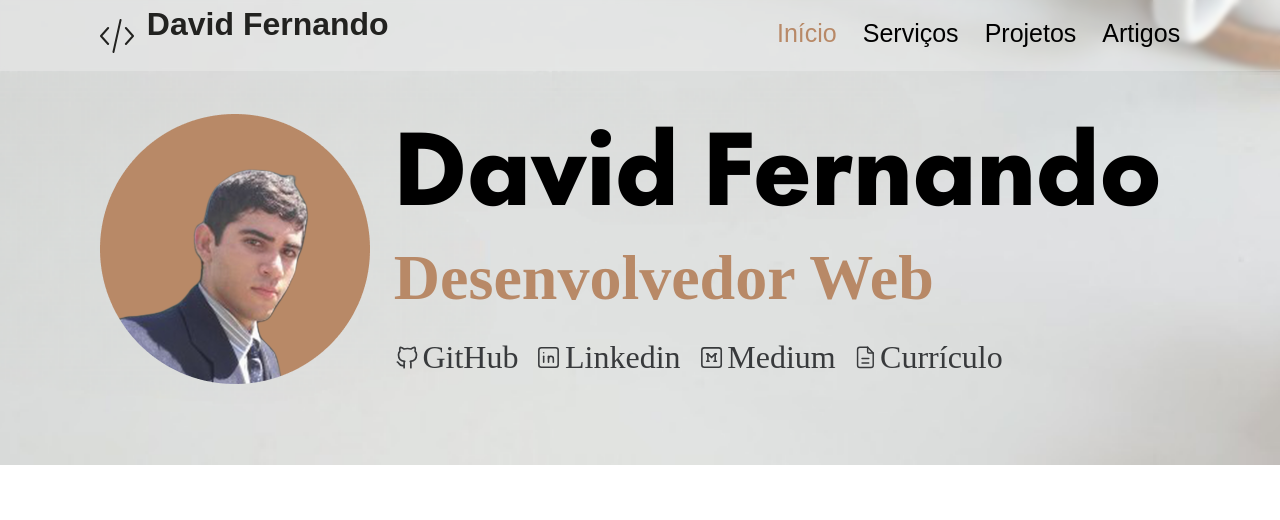
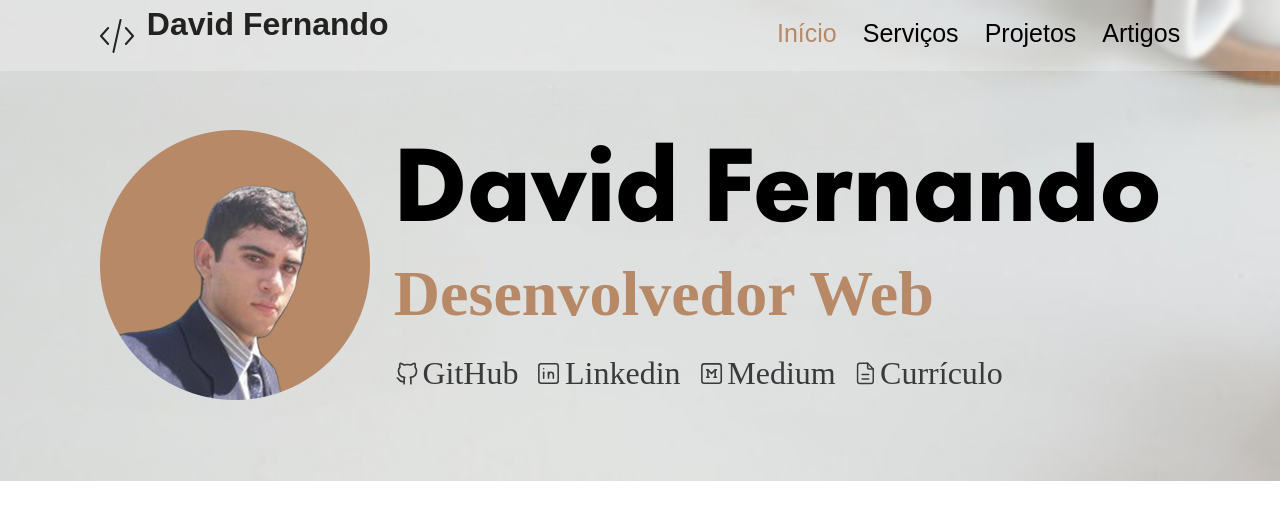
Before and after one commit to david-fernando/davidfernandodev, a Next.js app: page / in a window 1280 px wide. Shown: the top 520 px of the page. Built offline with nearby package versions, Linux system fonts and the light colour scheme.

Commit message:
Change banner position to relative

```diff
--- a/src/styles/components/Banner.module.css
+++ b/src/styles/components/Banner.module.css
@@ -6,8 +6,8 @@
   background-position: center;
   background-size: cover;
   background-image: url('../../images/background.png');
-  position: absolute;
-  top: -16px;
+  position: relative;
+  top: -71px;
 }
 
 .bannerContainer > img {
```
